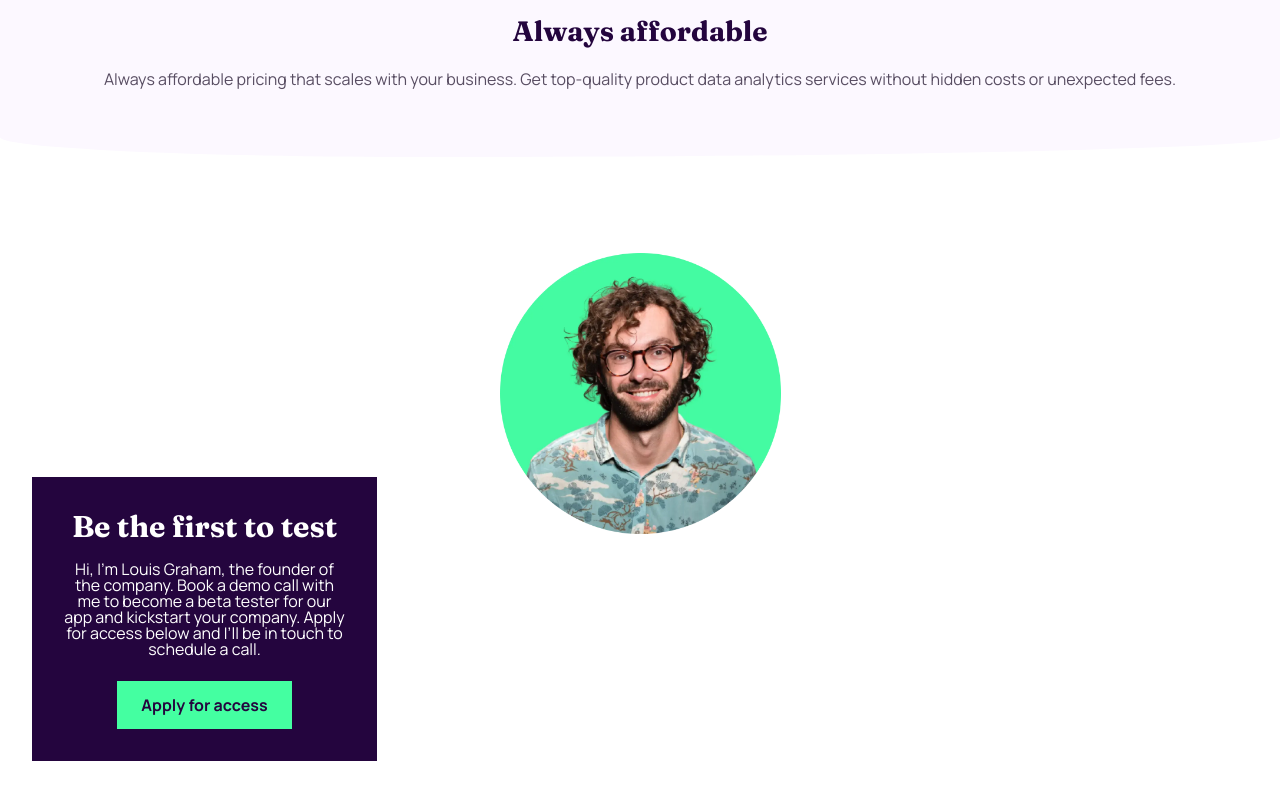
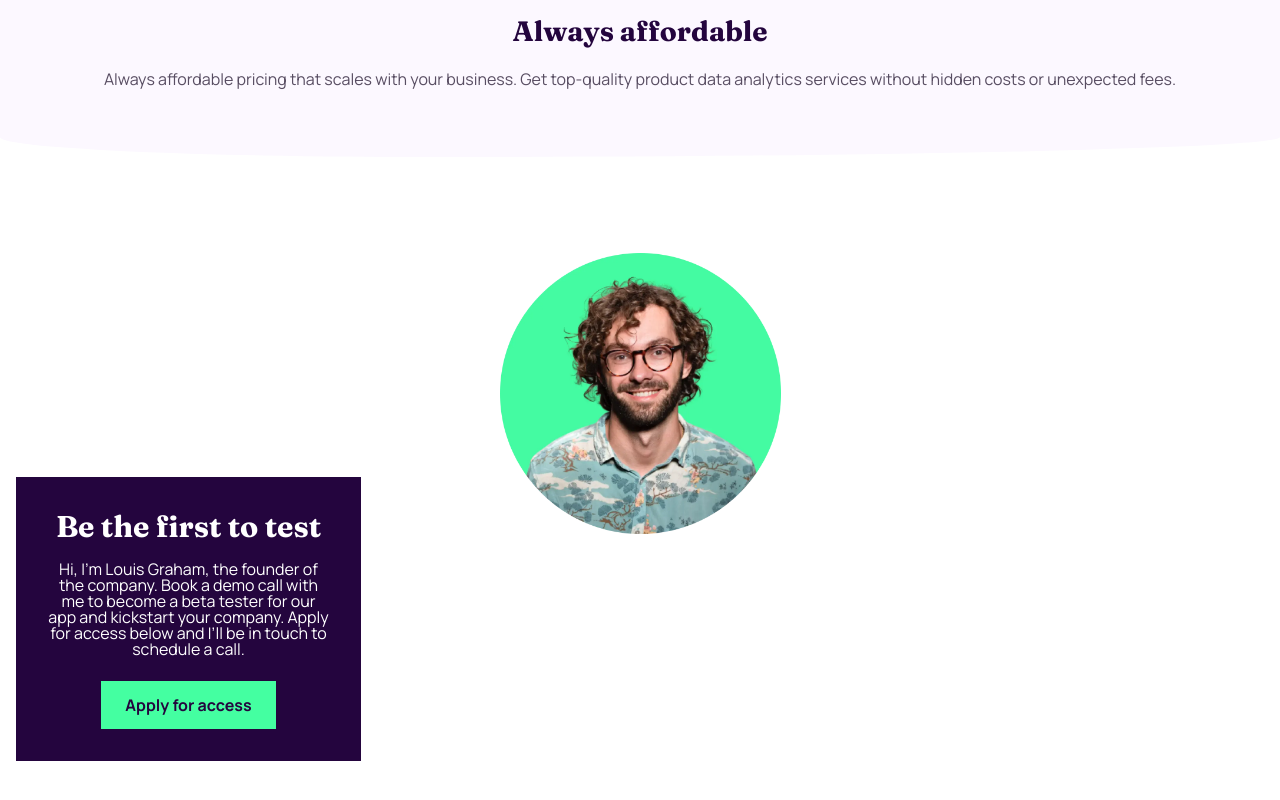
Before and after one commit to LangheBogdan/workIT, a website: page index.html in a window 1280 px wide. Shown: the part 1058-1858 px from the top of the page. Drawn offline with Linux system fonts and the light colour scheme.

Commit message:
adjust absolute position

```diff
--- a/index.html
+++ b/index.html
@@ -122,7 +122,7 @@
         <img src="./assets/images/image-founder.webp" alt="founder image" />
       </div>
       <div
-        class="bg-dark-purple text-white p-8 flex flex-col items-center justify-center max-w-[345px] absolute top-56 left-8"
+        class="bg-dark-purple text-white p-8 flex flex-col items-center justify-center max-w-[345px] absolute top-56 left-4"
       >
         <h3 class="text-center font-fraunces text-3xl font-semibold">
           Be the first to test
```
Also changed, not shown: dist/output.css.
